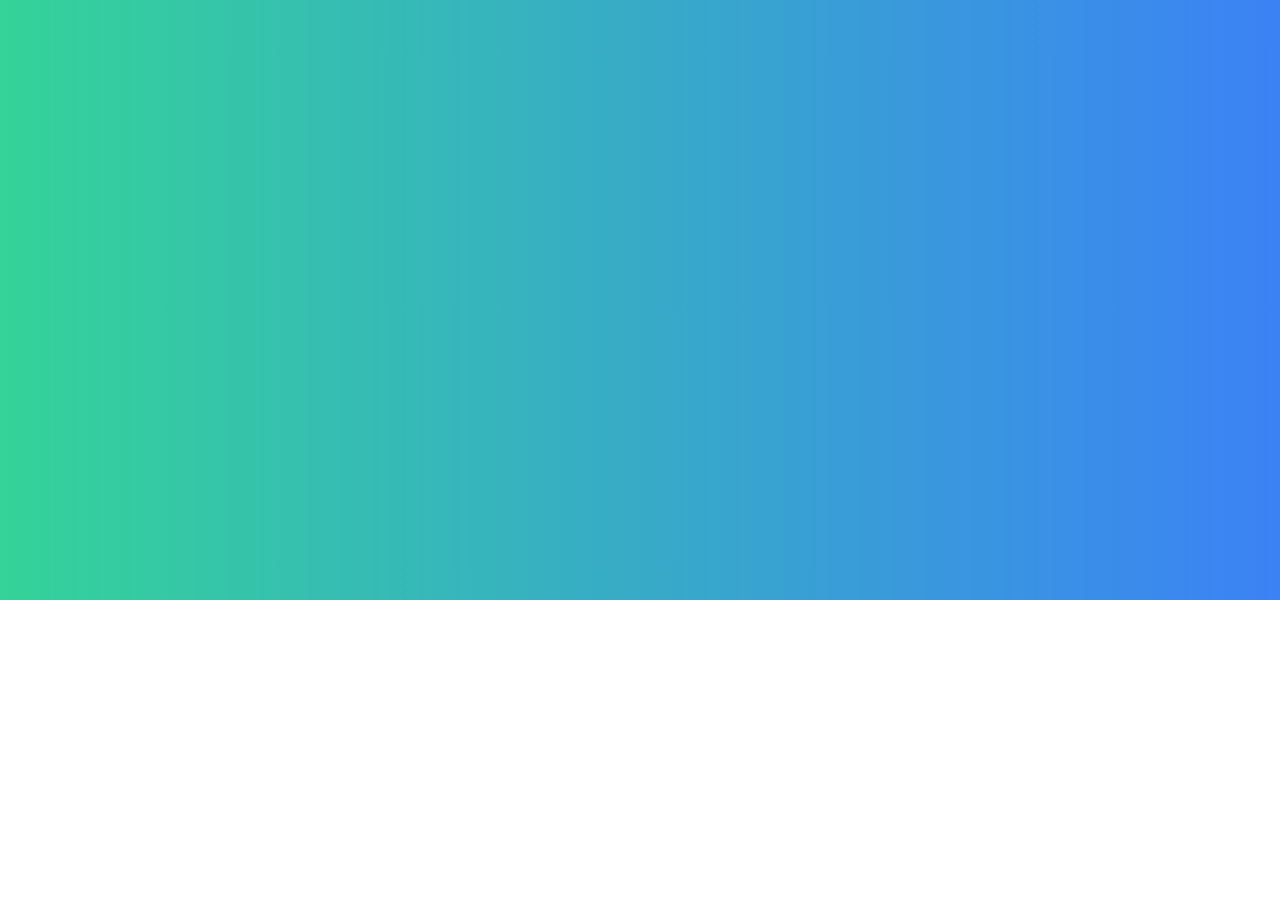
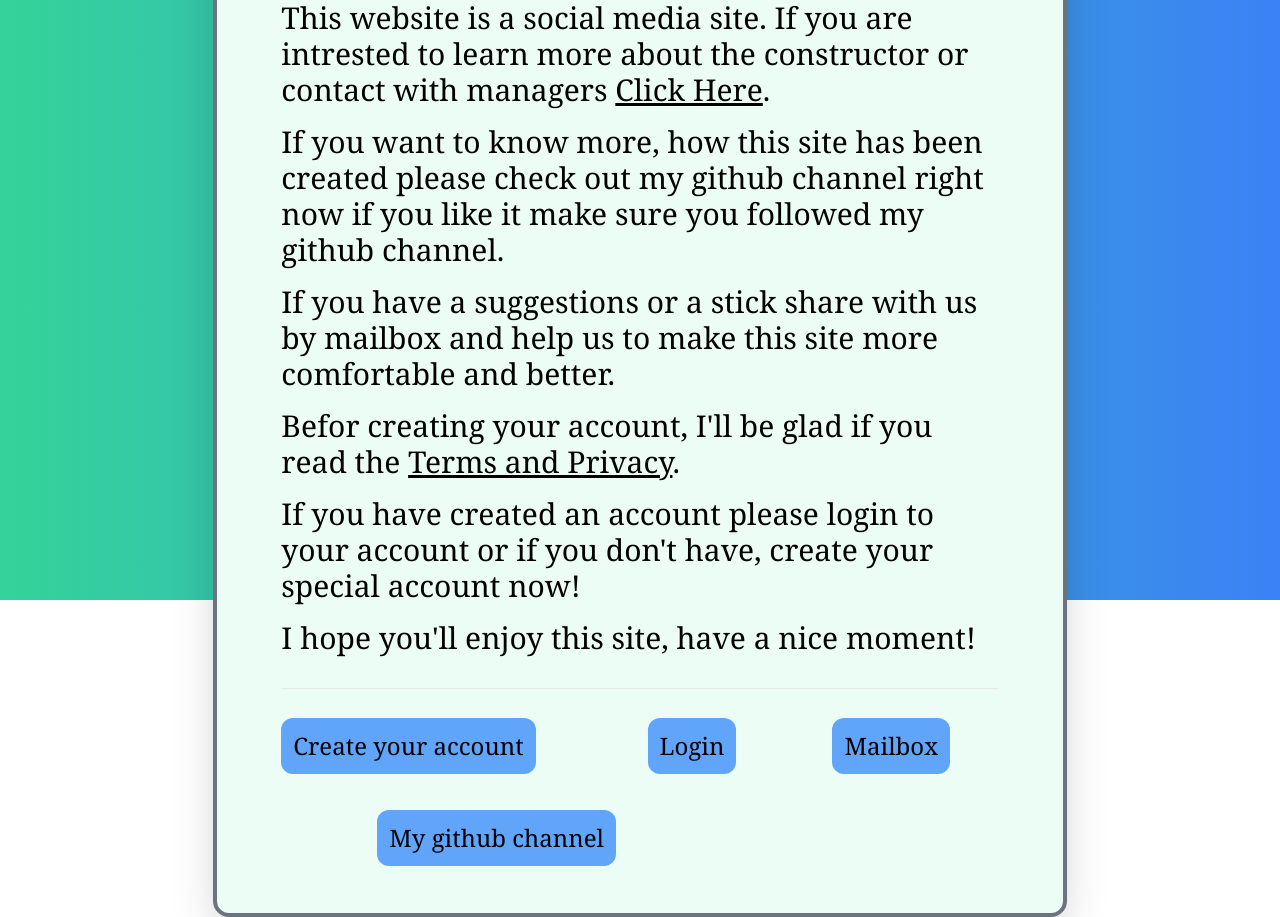
Before and after one commit to mousavi-lg/social-media, a React (Create React App) app in the folder frontend/: page / in a window 1280 px wide. Shown: the part 200-1117 px from the top of the page. Before the commit the page ends 800 px from the top, so only its background shows below. Built offline with nearby package versions, Linux system fonts and the light colour scheme.

Commit message:
Update home

```diff
--- a/frontend/src/components/home.js
+++ b/frontend/src/components/home.js
@@ -1,15 +1,52 @@
-import React from "react";
+import React, { Component } from "react";
 
 
-const Home = () => {
-    return (
+class Home extends Component {
+    render(){
+        return(
         <div className="h-screen bg-gradient-to-r from-green-400 to-blue-500 flex flex-col">
-            <h1 className="text-3xl text-white text-center">Hello</h1>
-            <a href="/login">
-                <button className="p-3 bg-indigo-600 w-auto h-auto text-xl text-center text-black ">Login</button>
-            </a>
+            <div className="px-16 py-20 mt-12 ml-auto mr-auto
+            text-3xl cursor-text font-serif text-left align-text-bottom
+            rounded-2xl shadow-2xl w-4/6 h-auto border-4 border-collapse
+            border-gray-500 bg-green-50">
+                <h1 className="text-center text-4xl -mt-9 mb-16">Welcome to your site!</h1>
+                <div className="mt-4">
+                    This website is a social media site. If you are intrested to learn more about the
+                    constructor or contact with managers <a className="underline" href="/about_us">Click Here</a>.
+                </div>
+                <div className="mt-4">
+                    If you want to know more, how this site has been created please check out my github
+                    channel right now if you like it make sure you followed my github channel.
+                </div>
+                <div className="mt-4">
+                    If you have a suggestions or a stick share with us by mailbox and help us
+                    to make this site more comfortable and better.
+                </div>
+                <div className="mt-4">
+                    Befor creating your account, I'll be glad if you read the <a href="/terms" className="underline">Terms and Privacy</a>.
+                </div>
+                <div className="mt-4">
+                    If you have created an account please login to your
+                account or if you don't have, create your special account now!
+                </div>
+                <div className="mt-4 mb-8">
+                    I hope you'll enjoy this site, have a nice moment!
+                </div>
+                <hr />
+                <div className="-mb-10">
+                    <button className="mt-9 text-2xl p-3 mr-4 rounded-xl border-none animate-bounce hover:shadow-2xl
+                    hover:bg-green-500 bg-blue-400"><a href="/register">Create your account</a></button>
+                    <button className="mt-9 text-2xl p-3 ml-24 rounded-xl border-none animate-bounce hover:shadow-2xl
+                    hover:bg-green-500 bg-blue-400"><a href="/login">Login</a></button>
+                    <button className="mt-9 text-2xl p-3 ml-24 rounded-xl border-none animate-bounce hover:shadow-2xl
+                    hover:bg-green-500 bg-blue-400"><a href="/mailbox">Mailbox</a></button>
+                    <button className="mt-9 text-2xl p-3 ml-24 rounded-xl border-none animate-bounce hover:shadow-2xl
+                    hover:bg-green-500 bg-blue-400"><a href="https://github.com/mousavi-lg">My github channel</a></button>
+                </div>
+            </div>
         </div>
-    );
+        );
+    }
 }
 
 
```
